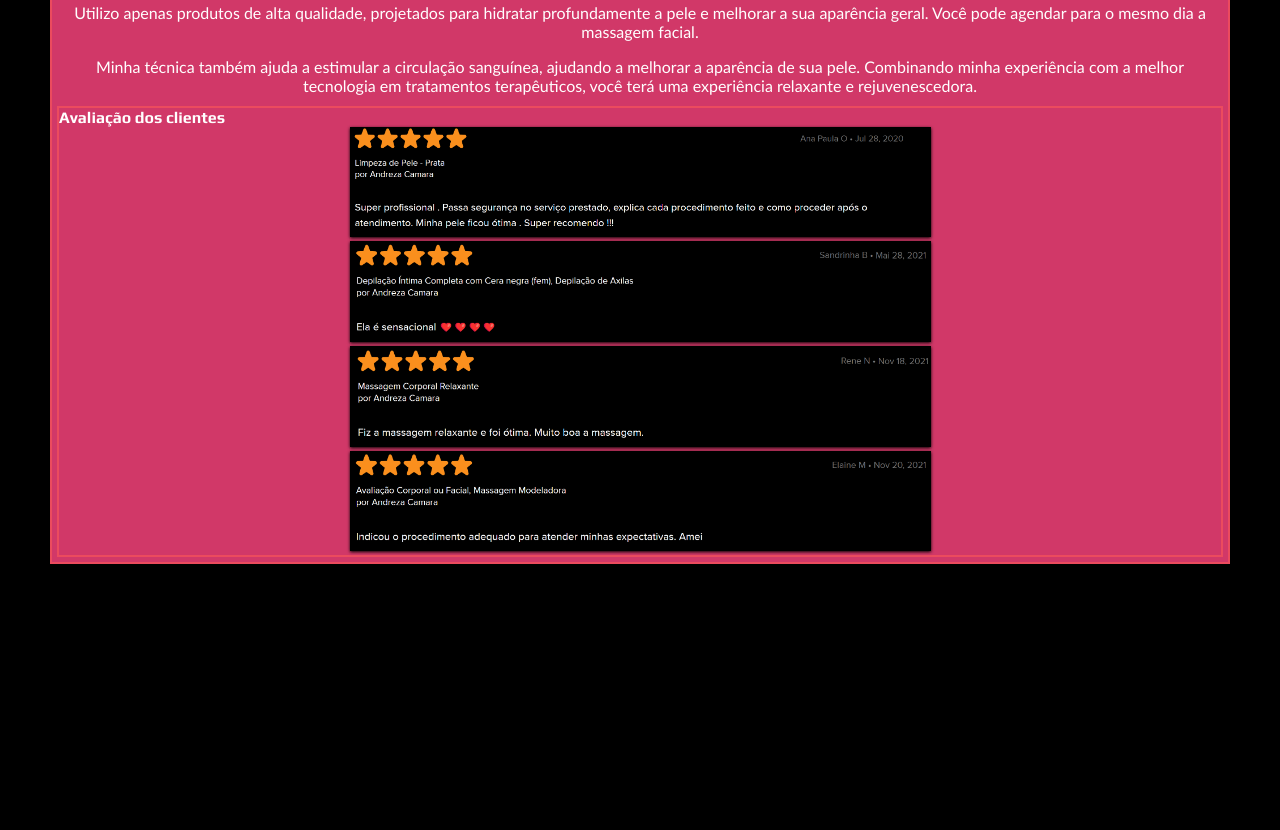
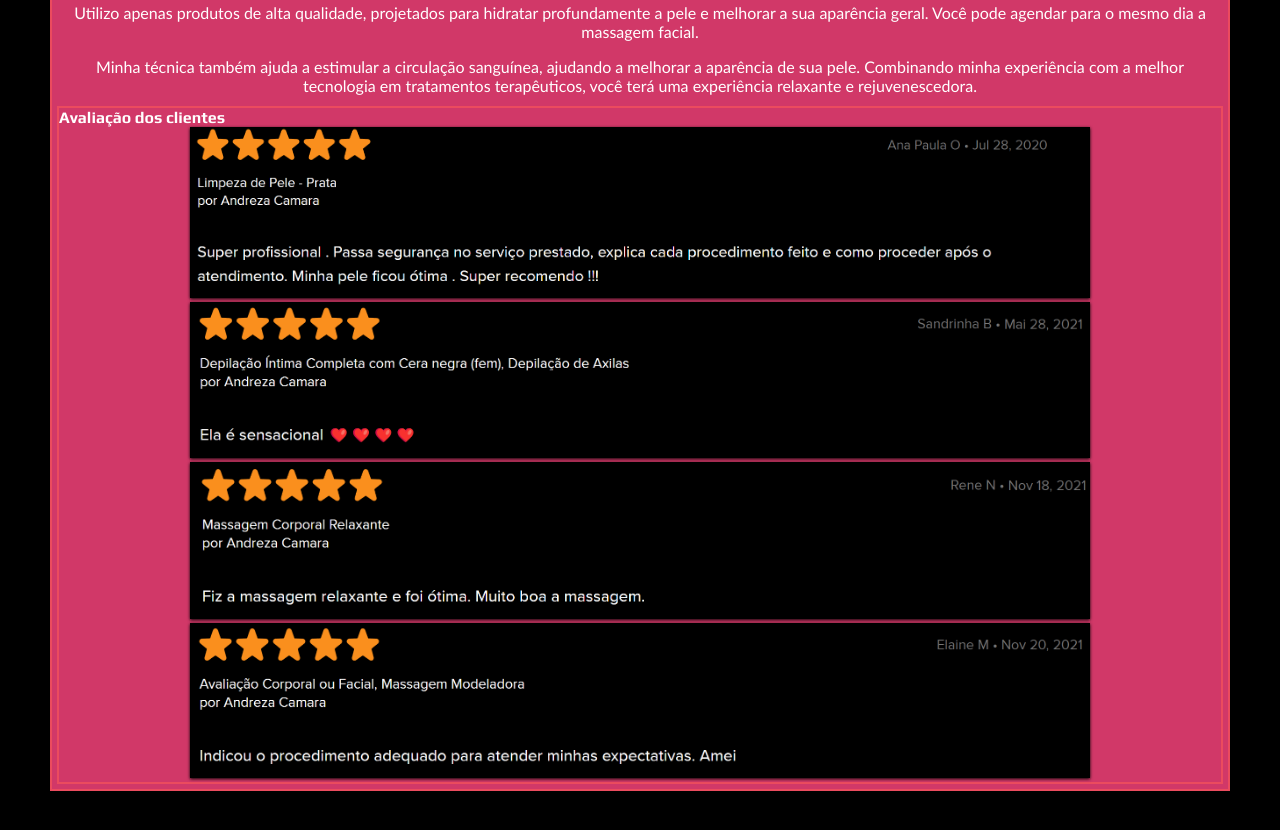
Before and after one commit to EsteticaAndrezaArruda/site, a plain HTML site: page index.html in a window 1280 px wide. Shown: the part 1757-2587 px from the top of the page. Before the commit the page ends 2371 px from the top, so only its background shows below. Drawn offline with Linux system fonts and the light colour scheme.

Commit message:
Update style.css

```diff
--- a/style.css
+++ b/style.css
@@ -116,8 +116,10 @@ text-align: center;
     }
 #Avaliação img
   {
-  max-width: auto;
-  max-height: 150px;
+  max-width: 900px;
+  width: auto;
+  max-height: 200px;
+  height: auto;
   box-shadow: 0px 1px 3px rgb(0, 0, 0, 1); ;
   }
 
```
